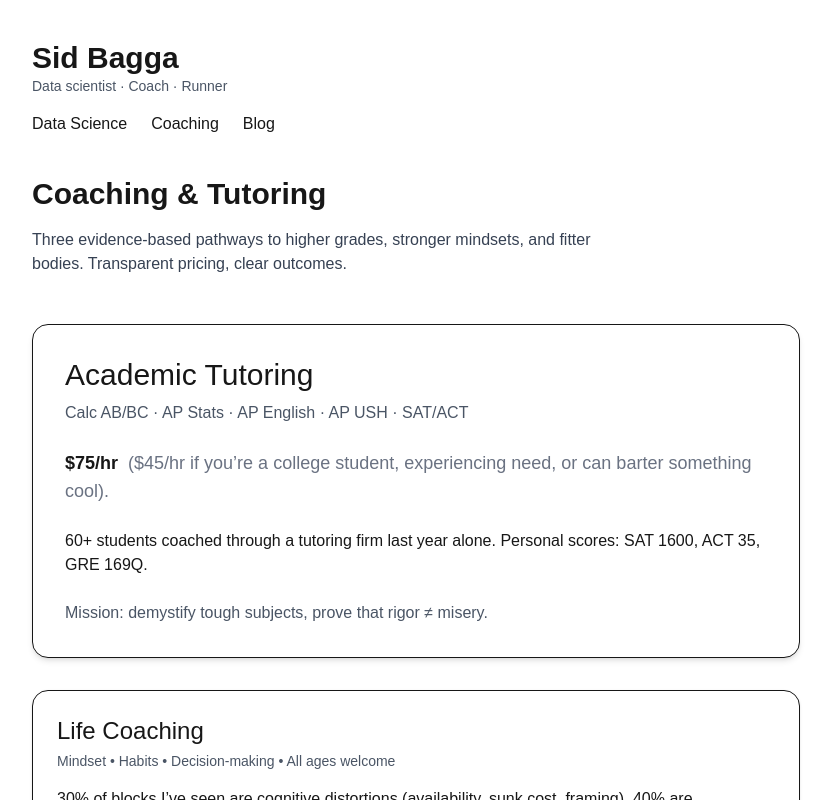
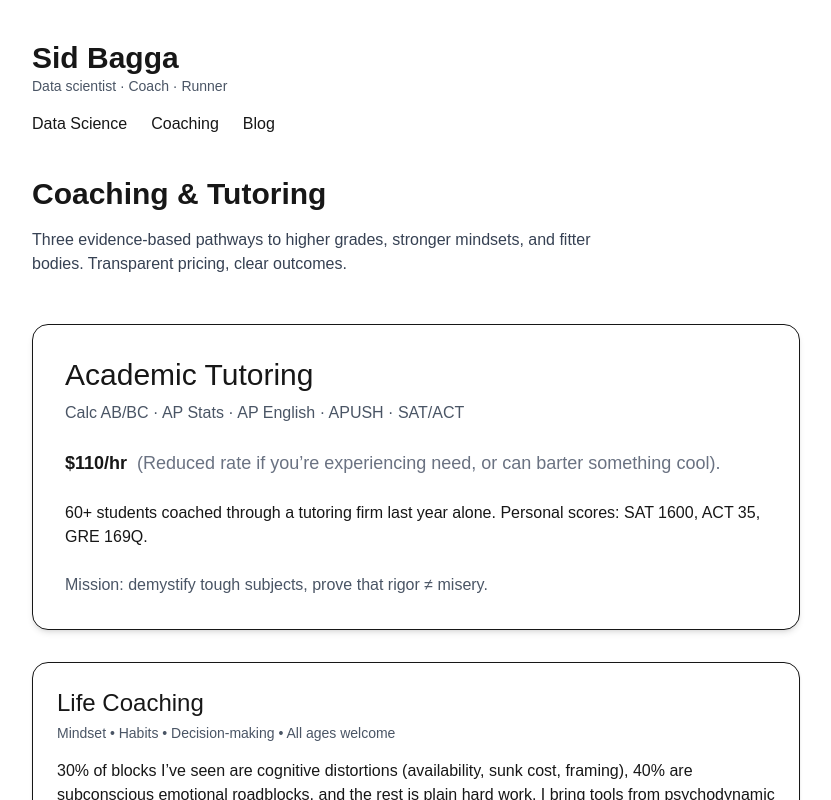
Before and after one commit to sidobagga/sids_site, a Next.js app: page /coaching in a window 1280 px wide. Shown: the top 800 px of the page, without its empty margins (224-1055 px from the left). Built offline with nearby package versions, Linux system fonts and the light colour scheme.

Commit message:
Add resume link to homepage and update Strava link on blog page

```diff
--- a/src/app/coaching/page.tsx
+++ b/src/app/coaching/page.tsx
@@ -16,10 +16,10 @@ export default function Coaching() {
         {/* Academic Tutoring - Most prominent */}
         <article className="rounded-2xl border bg-white p-8 shadow-md">
           <h3 className="text-3xl font-medium mb-2">Academic Tutoring</h3>
-          <p className="text-base text-gray-600 mb-6">Calc AB/BC · AP Stats · AP English · AP USH · SAT/ACT</p>
+          <p className="text-base text-gray-600 mb-6">Calc AB/BC · AP Stats · AP English · APUSH · SAT/ACT</p>
           <p className="mb-6 text-lg">
-            <span className="font-semibold">$75/hr</span> &nbsp;
-            <span className="text-gray-500">($45/hr if you&rsquo;re a college student, experiencing need, or can barter something cool).</span>
+            <span className="font-semibold">$110/hr</span> &nbsp;
+            <span className="text-gray-500">(Reduced rate if you&rsquo;re experiencing need, or can barter something cool).</span>
           </p>
           <p className="mb-6 text-base">
             60+ students coached through a tutoring firm last year alone. Personal scores: SAT 1600, ACT 35, GRE 169Q.
--- a/src/app/data-science/page.tsx
+++ b/src/app/data-science/page.tsx
@@ -5,6 +5,16 @@ export default function DataScience() {
     <section>
       <h2 className="text-2xl font-semibold mb-4">Data Science & Research</h2>
       <p>Projects, publications, and technical writing coming soon.</p>
+      <p className="mt-6">
+        <a
+          href="/resume.pdf"
+          target="_blank"
+          rel="noopener noreferrer"
+          className="inline-flex items-center text-accent underline hover:no-underline"
+        >
+          📄 View My Resume →
+        </a>
+      </p>
     </section>
   )
 }
--- a/src/app/layout.tsx
+++ b/src/app/layout.tsx
@@ -1,5 +1,6 @@
 import type { Metadata } from "next";
 import { Geist, Geist_Mono } from "next/font/google";
+import Link from "next/link";
 import NavBar from '@/components/NavBar'
 import "./globals.css";
 
@@ -27,7 +28,9 @@ export default function RootLayout({
     <html lang="en" className="scroll-smooth">
       <body className={`${geistSans.variable} ${geistMono.variable} mx-auto max-w-3xl px-4 md:px-0 font-sans antialiased text-gray-900 bg-neutral-50`}>
         <header className="pt-10 pb-6">
-          <h1 className="text-3xl font-bold">Sid Bagga</h1>
+          <Link href="/" className="hover:opacity-80 transition-opacity">
+            <h1 className="text-3xl font-bold">Sid Bagga</h1>
+          </Link>
           <p className="text-sm text-gray-600">Data scientist · Coach · Runner</p>
           <NavBar />
         </header>
```
